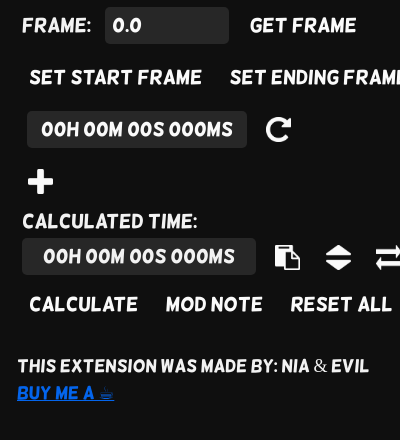
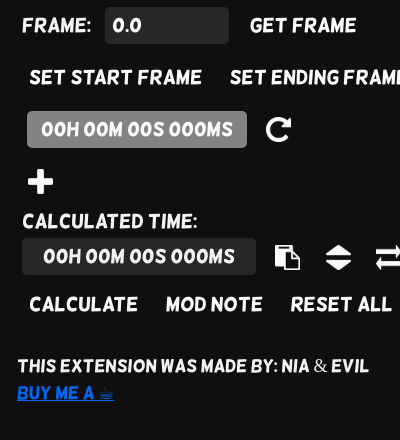
Before and after one commit to Evil004/Run-Timer, a browser extension: page chromeExtension/popup.html in a window 400 px wide. Shown: the part 114-554 px from the top of the page. Drawn offline with Linux system fonts and the light colour scheme; a web font is replaced by a local one.

Commit message:
fixed not selected entry on first install

```diff
--- a/chromeExtension/popup.html
+++ b/chromeExtension/popup.html
@@ -35,7 +35,7 @@
             </div>
 
             <div id="segments-container"><div class="segment">
-                    <button id="time-segment-btn">
+                    <button id="time-segment-btn" checked="true">
                         <div id="segment-value">00h 00m 00s 000ms</div>
                     </button>
                     <button id="reset-btn" class="icon">
```
Also changed, not shown: firefoxAddon/popup.html (+1 -1 lines), README.md, chromeExtension/manifest.json, firefoxAddon/manifest.json.
